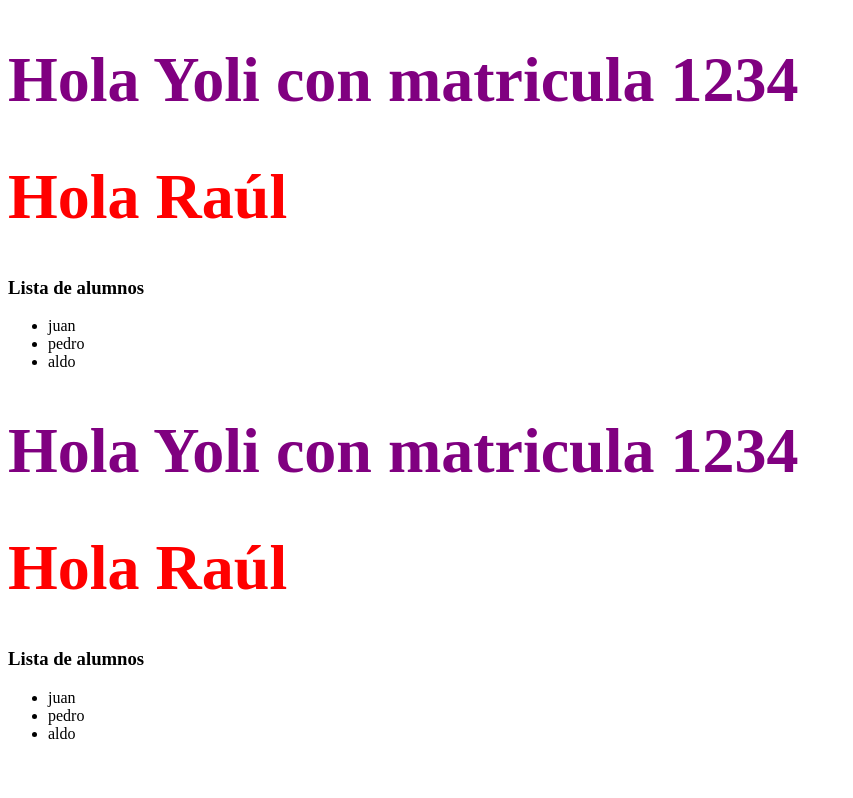
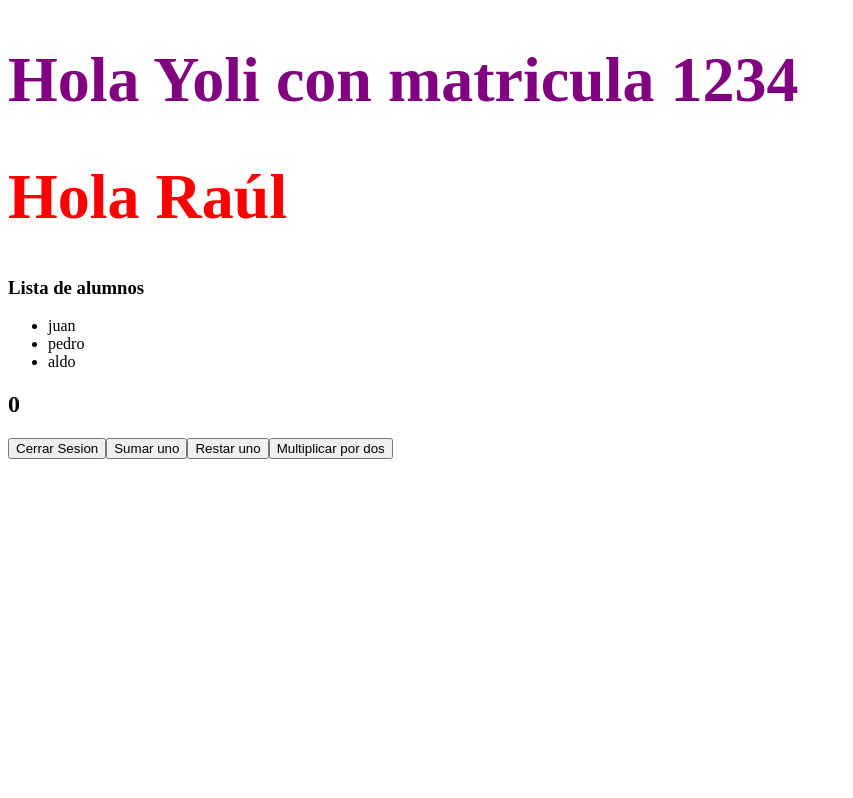
Before and after one commit to az-rbl/demo02, a React (Create React App) app in the folder demo02/: page / in a window 1280 px wide. Shown: the top 798 px of the page, without its empty margins (0-853 px from the left). Built offline with nearby package versions, Linux system fonts and the light colour scheme.

Commit message:
Sumas y lista

```diff
--- a/demo02/src/components/alumno.js
+++ b/demo02/src/components/alumno.js
@@ -1,4 +1,5 @@
 import React from "react";
+import { Lista } from "./lista";
 import {TituloRojo,TituloVerde} from "./titulo"
 
 const Alumno = () =>{
@@ -14,10 +15,7 @@ const alumnos =["juan", "pedro", "aldo"]
     <>
 
   {apellido && <p>tu apellido es : {apellido}</p>}
-  <h3>Lista de alumnos</h3>
-  <ul>
-    {alumnos.map((nombre,i)=>{return<li key ={i}>{nombre}</li>})}
-  </ul>
+  <Lista/>
   </>
   ):(<h2>NO has iniciado sesion</h2>)}
       </>
--- /dev/null
+++ b/demo02/src/components/lista.js
@@ -0,0 +1,12 @@
+import React from 'react';
+const Lista = () =>{
+    const alumn =["juan", "pedro", "aldo"]
+    return(<>
+        <h3>Lista de alumnos</h3>
+        <ul>
+            {alumn.map((nombre, i) => { return <li key={i}>{nombre}</li>; })}
+        </ul>
+    </>
+    );
+};
+export{Lista}
--- a/demo02/src/index.js
+++ b/demo02/src/index.js
@@ -1,20 +1,40 @@
-import React from 'react';
+import React, {useState} from 'react';
 import ReactDOM from 'react-dom/client';
 import Alumno from './components/alumno'
 
 
 const root = ReactDOM.createRoot(document.getElementById('root'));
+const App = ()=> {
+  //sesion =true;
+  const[sesion,cambiarSesion]=useState(true);
+  // const cambiarSesion=() => {
+  //   console.log(sesion);
+  //   sesion = false;
+  //   console.log(sesion);
+  // };
+  const[numero,cambiarNumero]=useState(0);
+return(
+<>
+{sesion == true ? (
+<>
+  <Alumno/>
+  <h2>{numero}</h2>
+  <button onClick={()=>cambiarSesion(false)}>Cerrar Sesion</button>
+  <button onClick={()=>cambiarNumero(numero+1)}>Sumar uno</button>
+  <button onClick={()=>cambiarNumero(numero-1)}>Restar uno</button>
+  <button onClick={()=>cambiarNumero(numero*2)}>Multiplicar por dos</button>
+</>
+):(
+  <><h2>No has iniciado sesion</h2>
+  <button onClick={()=>cambiarSesion(true)}>Iniciar Sesion</button>
+  </>
+)}
+</>
+);};
 
 
-const jsx =(<>
-  <Alumno/>
-  <Alumno/>
-  <Alumno/>
-</>
-);
 
-
-root.render(jsx);
+root.render(<App/>);
 
 
 // If you want to start measuring performance in your app, pass a function
```
